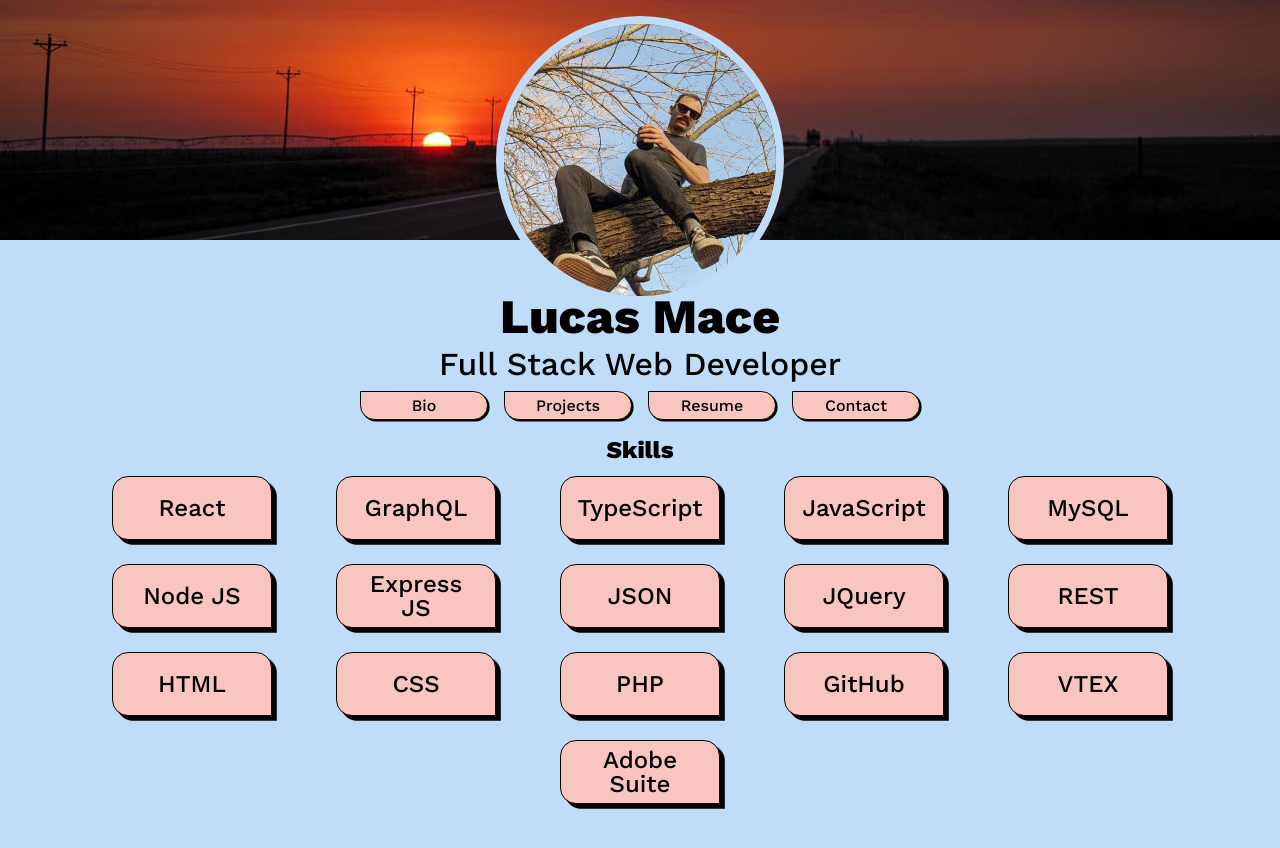
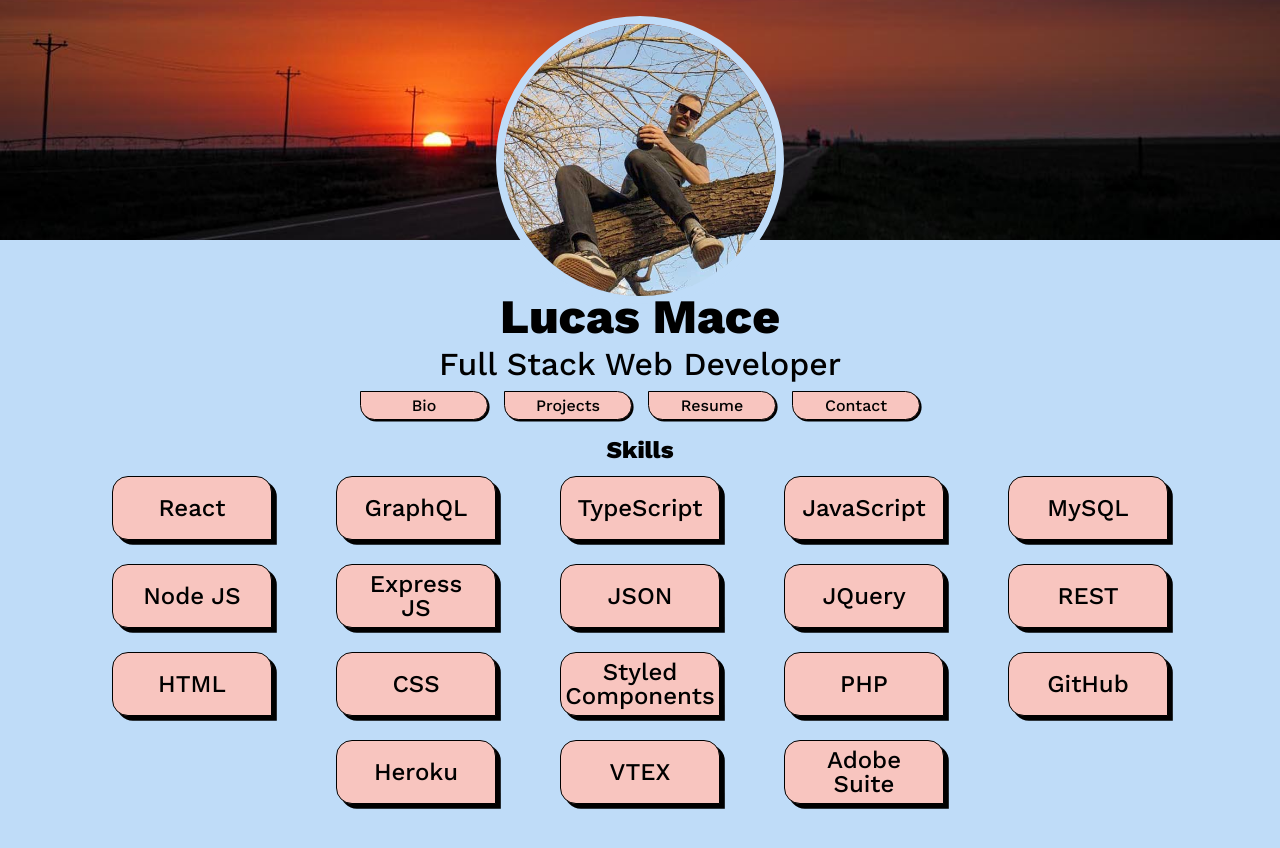
Before and after one commit to macemke4130/Lucas-Mace-Portfolio-v2, a React (Create React App) app in the folder client/: page / in a window 1280 px wide. Shown: the top 848 px of the page. Built offline with nearby package versions, Linux system fonts and the light colour scheme.

Commit message:
Adding Skills

```diff
--- a/client/src/Components/Skills.js
+++ b/client/src/Components/Skills.js
@@ -8,14 +8,14 @@ import { SkillsContainer } from "./Styles/Skills.Style";
 import Skill from './Skill';
 
 function Skills() {
-    const [skills] = useState(["React", "GraphQL", "TypeScript", "JavaScript", "MySQL", "Node JS", "Express JS", "JSON", "JQuery", "REST", "HTML", "CSS", "PHP", "GitHub", "VTEX", "Adobe Suite"]);
+    const [skills] = useState(["React", "GraphQL", "TypeScript", "JavaScript", "MySQL", "Node JS", "Express JS", "JSON", "JQuery", "REST", "HTML", "CSS", "Styled Components", "PHP", "GitHub", "Heroku", "VTEX", "Adobe Suite"]);
 
     return (
         <>
             <SkillsContainer>
-                { skills.map(skill => (
+                {skills.map(skill => (
                     <Skill key={skill + "key"} title={skill} />
-                )) }
+                ))}
             </SkillsContainer>
         </>
     );
```
